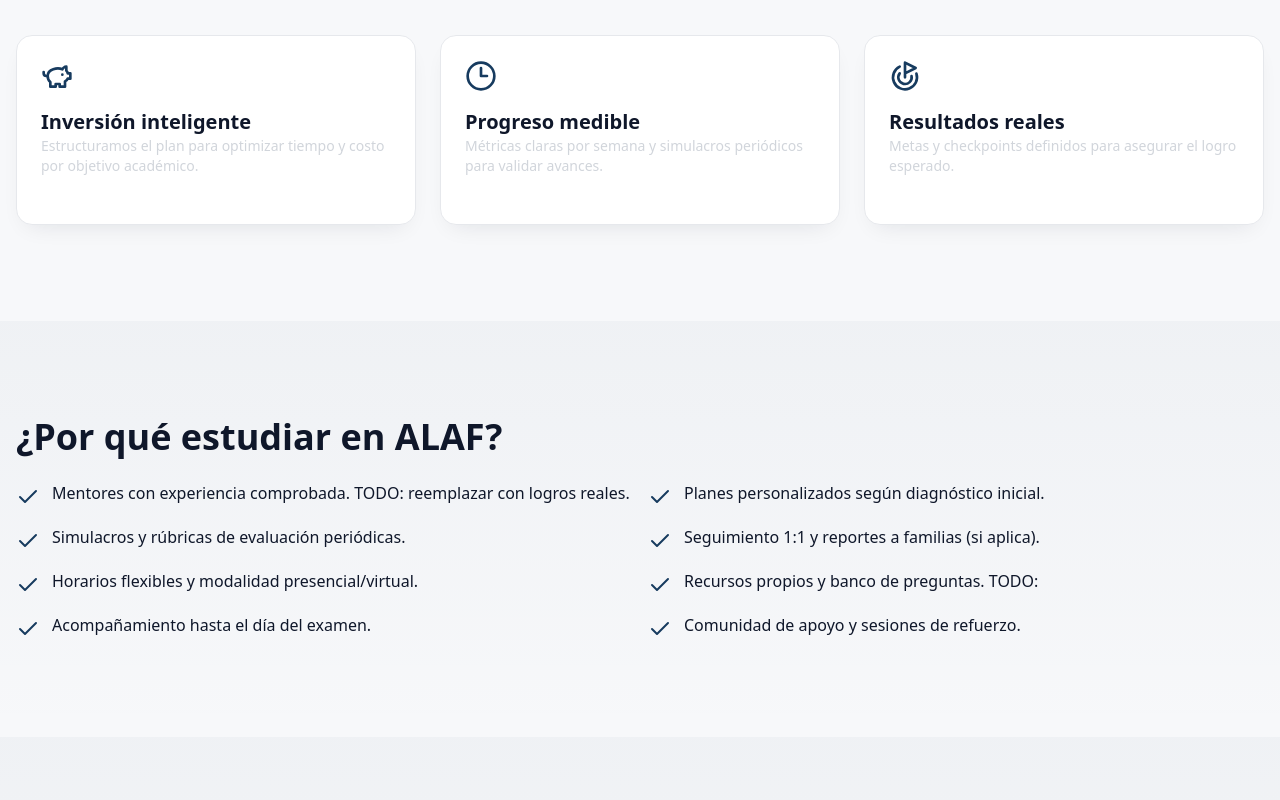
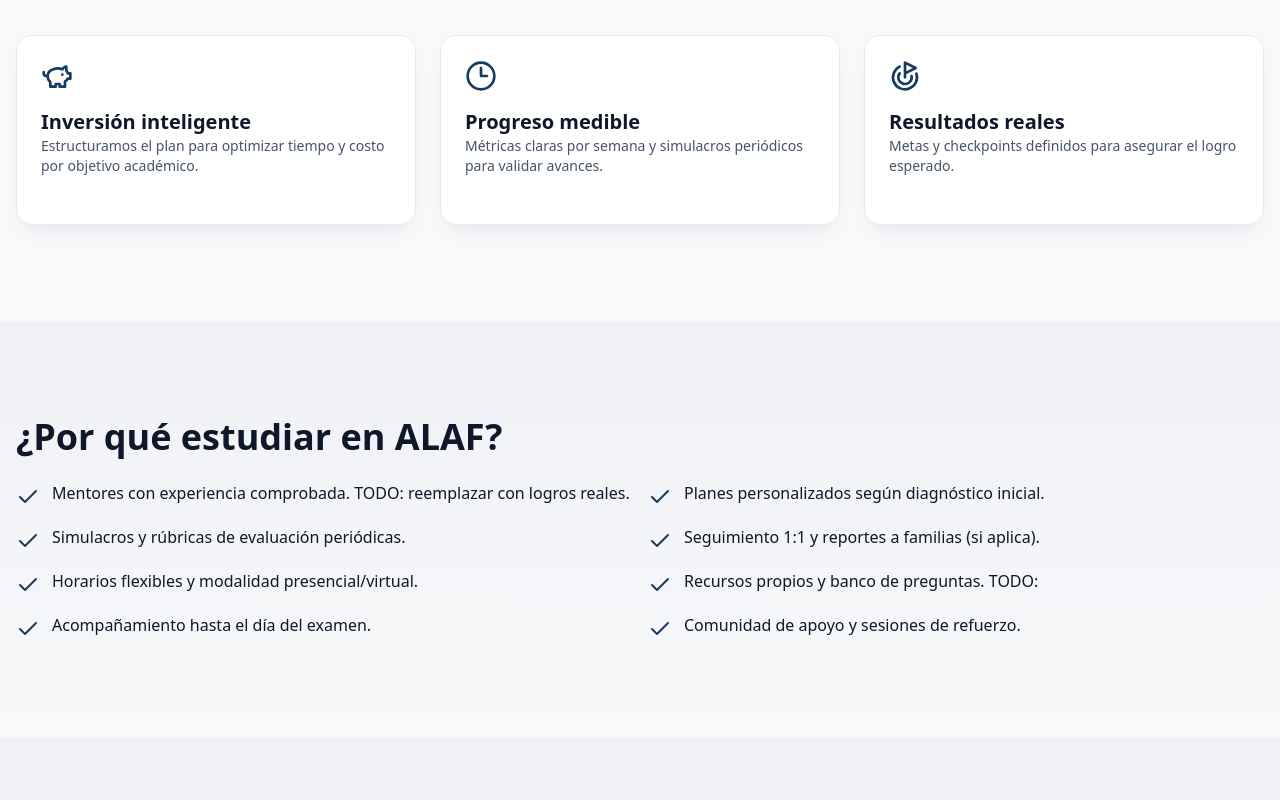
Before and after one commit to lulabtechnology/Alaf, a Next.js app: page / in a window 1280 px wide. Shown: the part 860-1660 px from the top of the page. Built offline with nearby package versions, Linux system fonts and the light colour scheme.

Commit message:
Update card.tsx

```diff
--- a/components/ui/card.tsx
+++ b/components/ui/card.tsx
@@ -1,19 +1,19 @@
 import { HTMLAttributes } from "react";
 import { cn } from "@/lib/utils";
 
-
 export function Card({ className, ...props }: HTMLAttributes<HTMLDivElement>) {
-return <div className={cn("card", className)} {...props} />;
+  return <div className={cn("card", className)} {...props} />;
 }
 export function CardContent({ className, ...props }: HTMLAttributes<HTMLDivElement>) {
-return <div className={cn("p-6", className)} {...props} />;
+  return <div className={cn("p-6", className)} {...props} />;
 }
 export function CardHeader({ className, ...props }: HTMLAttributes<HTMLDivElement>) {
-return <div className={cn("p-6 pb-0", className)} {...props} />;
+  return <div className={cn("p-6 pb-0", className)} {...props} />;
 }
 export function CardTitle({ className, ...props }: HTMLAttributes<HTMLHeadingElement>) {
-return <h3 className={cn("text-xl font-semibold", className)} {...props} />;
+  return <h3 className={cn("text-xl font-semibold text-slate-900", className)} {...props} />;
 }
 export function CardDescription({ className, ...props }: HTMLAttributes<HTMLParagraphElement>) {
-return <p className={cn("text-sm text-gray-300", className)} {...props} />;
+  // Antes: text-gray-300 (muy pálido sobre blanco). Ahora: slate-600 (legible).
+  return <p className={cn("text-sm text-slate-600", className)} {...props} />;
 }
```
